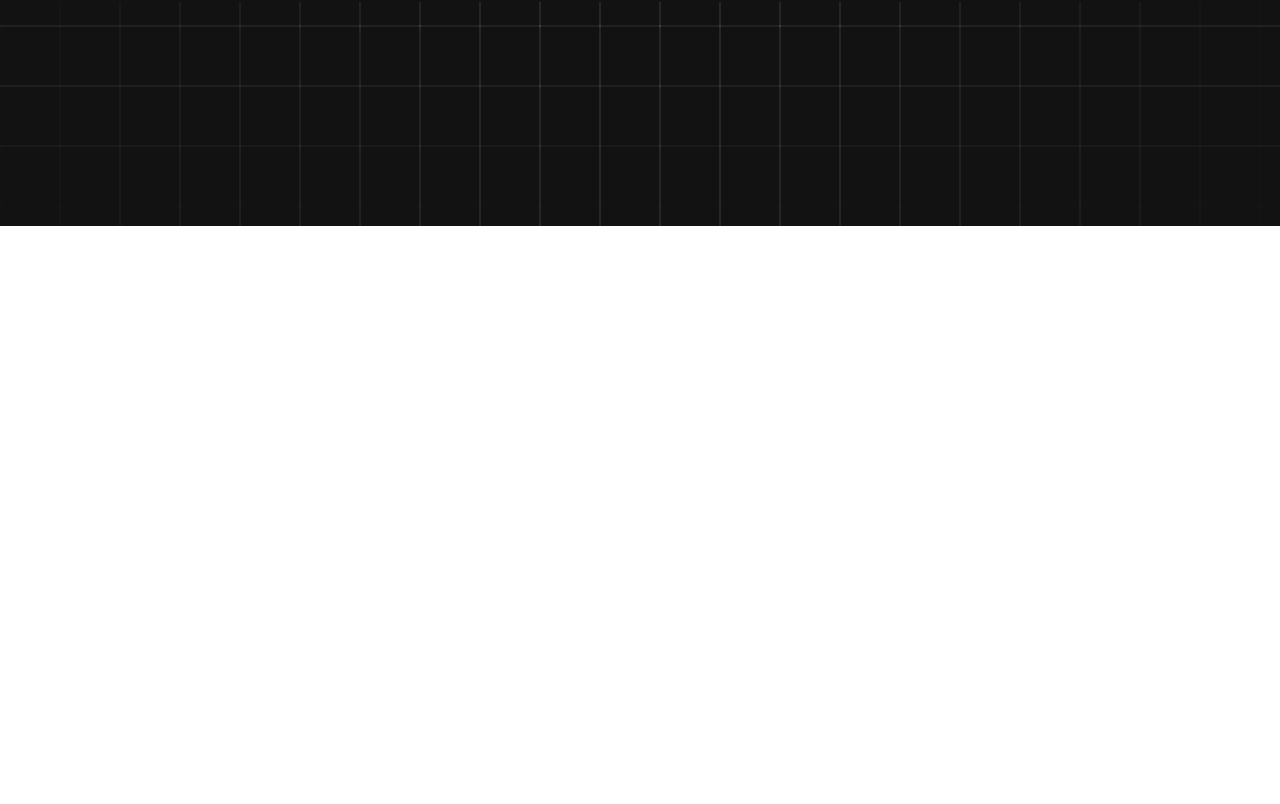
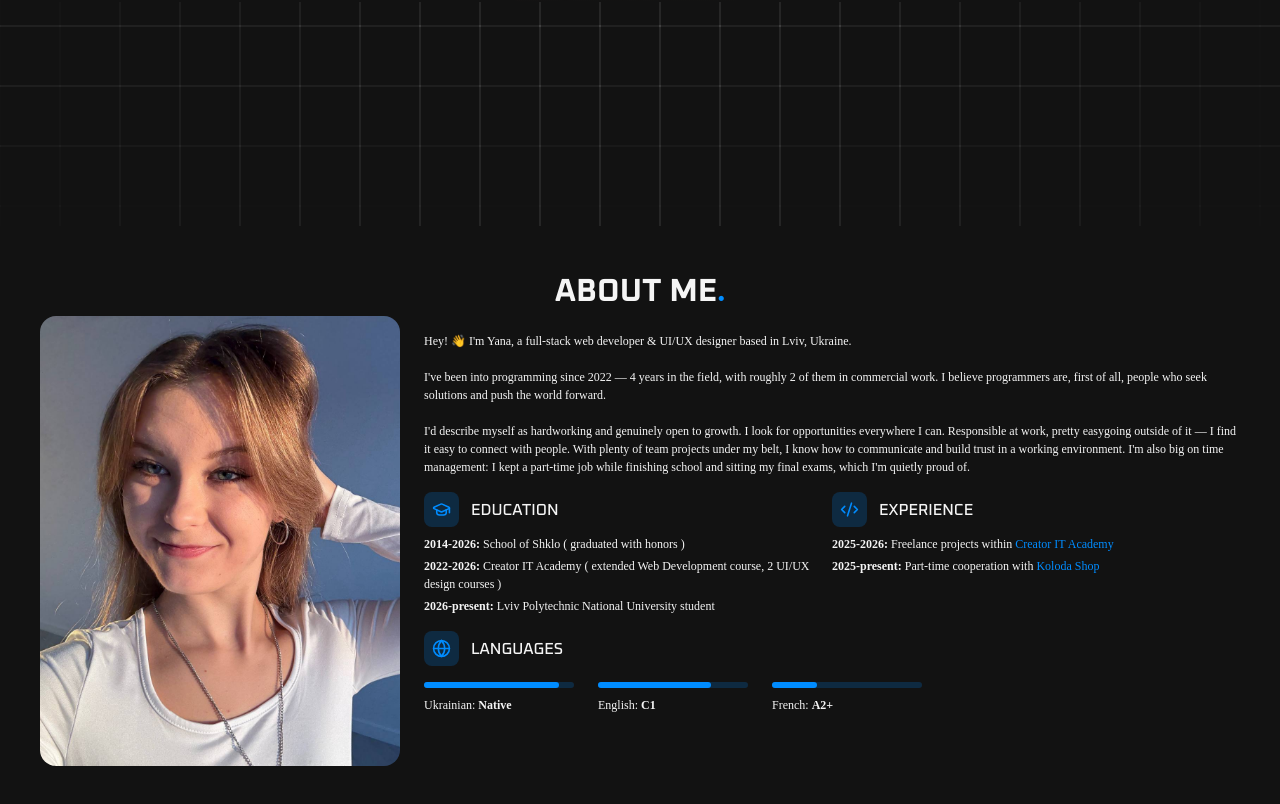
Before and after one commit to ZubalYana/Portfolio-2026, a React (Vite) app: page / in a window 1280 px wide. Shown: the part 574-1378 px from the top of the page. Before the commit the page ends 800 px from the top, so only its background shows below. Built offline with nearby package versions, Linux system fonts and the light colour scheme; a web font is replaced by a local one.

Commit message:
create the about me screen in the landing page

```diff
--- a/src/App.tsx
+++ b/src/App.tsx
@@ -1,11 +1,13 @@
 import './App.css'
 import Homepage from './components/screens/Homepage'
+import AboutMe from './components/screens/AboutMe'
 
 function App() {
 
   return (
     <>
     <Homepage/>
+    <AboutMe/>
     </>
   )
 }
--- /dev/null
+++ b/src/components/screens/AboutMe.tsx
@@ -0,0 +1,140 @@
+import { motion } from "framer-motion";
+import portfolio_photo2 from "../../assets/portfolio_photo2.jpg";
+import { GraduationCap, Code2Icon, Globe } from "lucide-react";
+
+export default function AboutMe() {
+
+    const languages = [
+        {
+            language: 'Ukrainian',
+            level: 'Native',
+            fillingPercantage: 90
+        },
+        {
+            language: 'English',
+            level: 'C1',
+            fillingPercantage: 75
+        },
+        {
+            language: 'French',
+            level: 'A2+',
+            fillingPercantage: 30
+        }
+    ]
+  return (
+    <motion.div className="w-screen md:h-screen min-h-0 flex flex-col items-center p-[20px] lg:p-[40px]">
+      <h1 className="uppercase font-bold text-[32px]">
+        About me<span className="text-[#008CFF]">.</span>
+      </h1>
+      <div className="w-full flex-1 flex flex-col md:flex-row gap-x-6">
+        <div className="w-full md:h-full md:max-w-[30%]">
+          <img
+            src={portfolio_photo2}
+            alt="portfolio photo 2"
+            className="w-full h-[450px] object-cover object-top rounded-[16px]"
+          />
+        </div>
+        <div className="w-full md:h-full md:max-w-[70%] pt-4">
+          <p className="text-[12px] text-left w-full">
+            Hey! 👋 I'm Yana, a full-stack web developer & UI/UX designer based
+            in Lviv, Ukraine. <br />
+            <br />
+            I've been into programming since 2022 — 4 years in the field, with
+            roughly 2 of them in commercial work. I believe programmers are,
+            first of all, people who seek solutions and push the world forward.{" "}
+            <br />
+            <br />
+            I'd describe myself as hardworking and genuinely open to growth. I
+            look for opportunities everywhere I can. Responsible at work, pretty
+            easygoing outside of it — I find it easy to connect with people.
+            With plenty of team projects under my belt, I know how to
+            communicate and build trust in a working environment. I'm also big
+            on time management: I kept a part-time job while finishing school
+            and sitting my final exams, which I'm quietly proud of.
+          </p>
+          <div className="w-full flex flex-col md:flex-row mt-4">
+            <div className="w-[50%] flex flex-col">
+              <div className="flex gap-x-3 items-center">
+                <div className="w-[35px] h-[35px] p-2 rounded-[8px] bg-[#008CFF]/20">
+                  <GraduationCap className="w-full h-full text-[#008CFF]" />
+                </div>
+                <h5 className="uppercase font-medium text-[16px]">Education</h5>
+              </div>
+
+              <div className="w-full flex flex-col text-left gap-y-1 mt-2">
+                <p className="font-light text-[12px]">
+                  <span className="font-semibold">2014-2026: </span>School of
+                  Shklo ( graduated with honors )
+                </p>
+                <p className="font-light text-[12px]">
+                  <span className="font-semibold">2022-2026: </span>Creator IT
+                  Academy ( extended Web Development course, 2 UI/UX design
+                  courses )
+                </p>
+                <p className="font-light text-[12px]">
+                  <span className="font-semibold">2026-present: </span>Lviv
+                  Polytechnic National University student
+                </p>
+              </div>
+            </div>
+            <div className="w-[50%] flex flex-col">
+              <div className="flex gap-x-3 items-center">
+                <div className="w-[35px] h-[35px] p-2 rounded-[8px] bg-[#008CFF]/20">
+                  <Code2Icon className="w-full h-full text-[#008CFF]" />
+                </div>
+                <h5 className="uppercase font-medium text-[16px]">
+                  Experience
+                </h5>
+              </div>
+
+              <div className="w-full flex flex-col text-left gap-y-1 mt-2">
+                <p className="font-light text-[12px]">
+                  <span className="font-semibold">2025-2026: </span>Freelance
+                  projects within{" "}
+                  <a
+                    className="text-[#008CFF] cursor-pointer"
+                    href="https://creator-it-academy.com/ "
+                  >
+                    Creator IT Academy
+                  </a>
+                </p>
+                <p className="font-light text-[12px]">
+                  <span className="font-semibold">2025-present: </span>Part-time
+                  cooperation with{" "}
+                  <a
+                    className="text-[#008CFF] cursor-pointer"
+                    href="https://koloda.shop/"
+                  >
+                    Koloda Shop
+                  </a>
+                </p>
+              </div>
+            </div>
+          </div>
+          <div className="w-full flex flex-col mt-4">
+            <div className="flex gap-x-3 items-center">
+                <div className="w-[35px] h-[35px] p-2 rounded-[8px] bg-[#008CFF]/20">
+                  <Globe className="w-full h-full text-[#008CFF]" />
+                </div>
+                <h5 className="uppercase font-medium text-[16px]">
+                  Languages
+                </h5>
+              </div>
+              <div className="w-full flex flex-col md:flex-row md:gap-x-6 mt-4">
+              {languages.map((language, index)=>(
+                <div className="w-[150px] flex flex-col gap-y-2 text-left" key={index}>
+                    <div className="bg-[#008CFF]/20 w-full h-[6px] rounded-[16px]">
+                    <div className="bg-[#008CFF] h-full rounded-[16px]" style={{width: `${language.fillingPercantage}%`}}></div>
+                    </div>
+                    <p className="text-[12px] font-light">
+                        {language.language}: <span className="font-semibold">{language.level}</span>
+                    </p>
+                </div>
+              ))}
+              </div>
+          </div>
+        </div>
+      </div>
+    </motion.div>
+  );
+}
```
Also changed, not shown: src/assets/portfolio_photo2.jpg (added).
